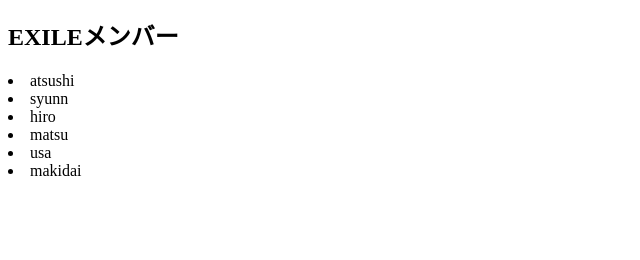
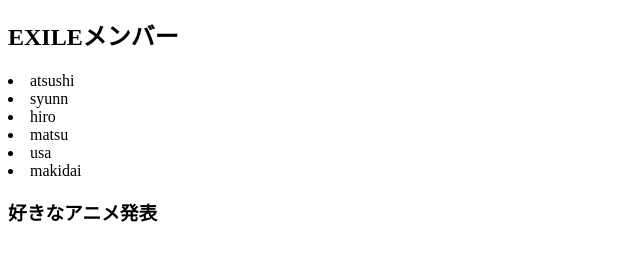
Before and after one commit to kurokyoro/210521_test, a plain HTML site: page index.html in a window 1280 px wide. Shown: the part 116-376 px from the top of the page, without its empty margins (0-640 px from the left). Drawn offline with Linux system fonts and the light colour scheme.

Commit message:
好きなアニメ

```diff
--- a/index.html
+++ b/index.html
@@ -16,5 +16,6 @@
  <li>matsu</li>
  <li>usa</li>
  <li>makidai</li>
+ <h3>好きなアニメ発表</h3>
 </body>
 </html>
```
